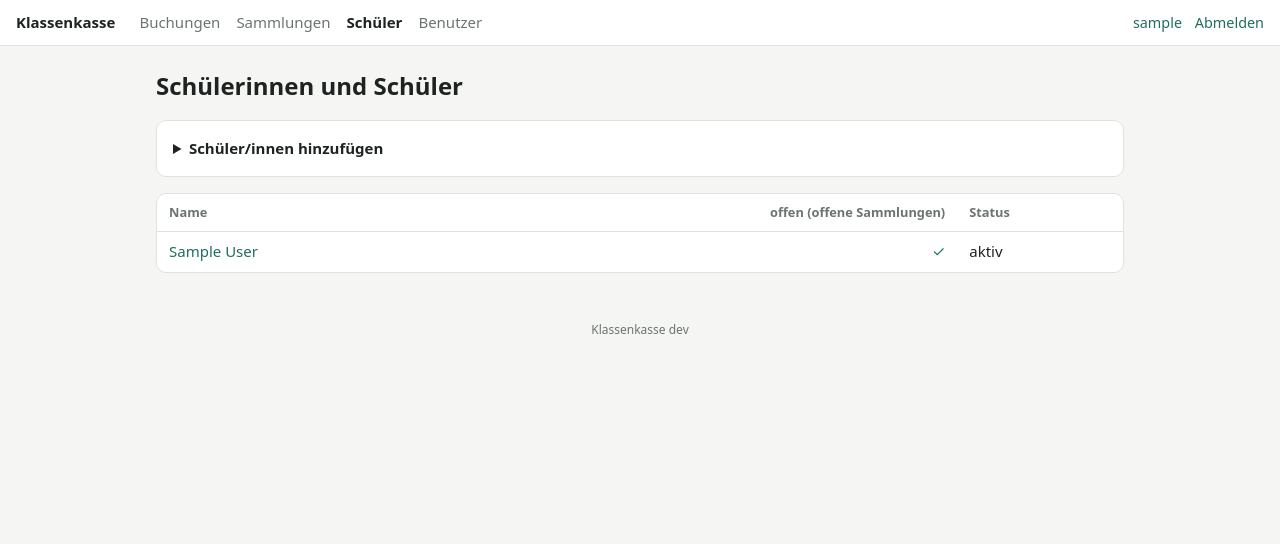
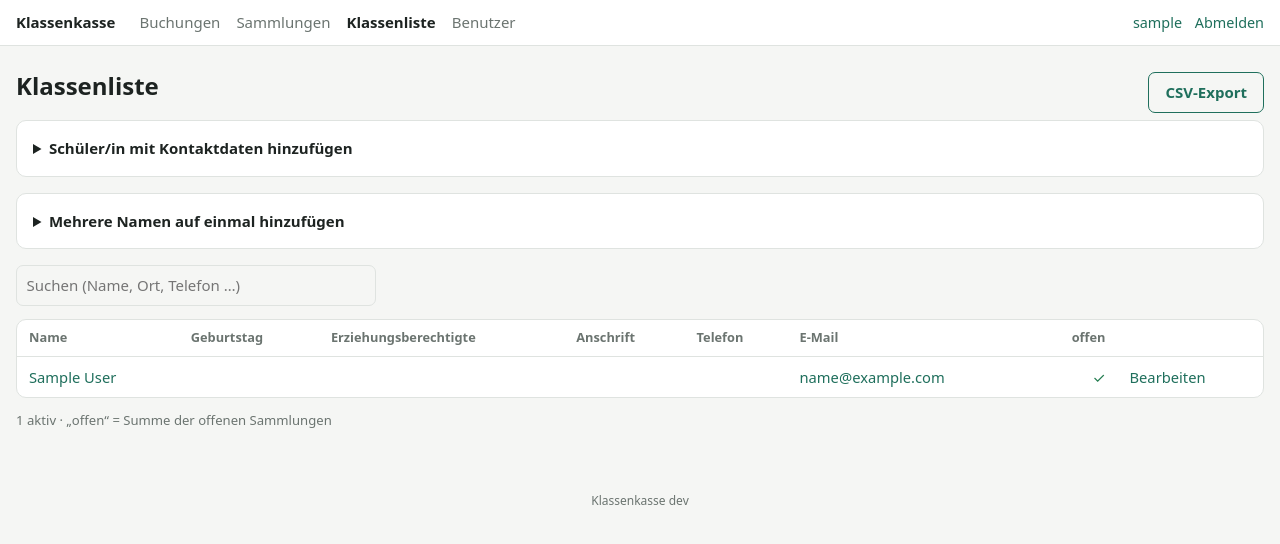
Before and after one commit to StofflHD/klassenkasse, a Flask app: page /schueler in a window 1280 px wide. Shown: the top 544 px of the page. Run offline with Flask 3, Linux system fonts and the light colour scheme; the visitor is signed in with stand-in values (Sample User, id 1); data comes from the database, SQL or seed files in the repository; data that the repository does not hold is empty.

Commit message:
0.2.0: Klassenliste mit Anschrift, Telefon, E-Mail als Tabelle
- Reiter "Schüler" heißt jetzt "Klassenliste": Tabelle mit Geburtstag,
  Erziehungsberechtigten, Anschrift, zwei Telefonnummern, E-Mail, Notiz; Suche
- Einzeln mit Kontaktdaten anlegen, auf der Detailseite anzeigen und bearbeiten
- CSV-Export der Klassenliste
- init_db() ergänzt neue Spalten in bestehenden Datenbanken (MIGRATIONS)

Co-Authored-By: Claude Opus 5.5 <noreply@anthropic.com>

```diff
--- a/app/app.py
+++ b/app/app.py
@@ -2,6 +2,7 @@
 import csv
 import io
 import os
+import re
 import secrets
 import sqlite3
 import sys
@@ -73,7 +74,36 @@ def init_db():
     db = sqlite3.connect(app.config["DATABASE"])
     with open(os.path.join(BASE_DIR, "schema.sql"), encoding="utf-8") as f:
         db.executescript(f.read())
+    migrate(db)
     db.close()
+
+
+# Spalten, die nach der ersten Version dazugekommen sind: (Tabelle, Spalte, Definition)
+MIGRATIONS = [
+    ("students", "birthday", "TEXT"),
+    ("students", "guardians", "TEXT NOT NULL DEFAULT ''"),
+    ("students", "street", "TEXT NOT NULL DEFAULT ''"),
+    ("students", "zip", "TEXT NOT NULL DEFAULT ''"),
+    ("students", "city", "TEXT NOT NULL DEFAULT ''"),
+    ("students", "phone", "TEXT NOT NULL DEFAULT ''"),
+    ("students", "phone2", "TEXT NOT NULL DEFAULT ''"),
+    ("students", "email", "TEXT NOT NULL DEFAULT ''"),
+    ("students", "notes", "TEXT NOT NULL DEFAULT ''"),
+]
+
+
+def migrate(db):
+    for table, column, definition in MIGRATIONS:
+        existing = {r[1] for r in db.execute(f"PRAGMA table_info({table})")}
+        if column in existing:
+            continue
+        try:
+            db.execute(f"ALTER TABLE {table} ADD COLUMN {column} {definition}")
+            db.commit()
+        except sqlite3.OperationalError as e:
+            # mehrere Gunicorn-Worker starten gleichzeitig – einer war schneller
+            if "duplicate column" not in str(e):
+                raise
 
 
 init_db()
@@ -488,6 +518,37 @@ def open_per_student(db):
     return result
 
 
+# Kontaktfelder der Klassenliste: (Spalte, Bezeichnung, max. Länge)
+CONTACT_FIELDS = [
+    ("guardians", "Erziehungsberechtigte", 200),
+    ("street", "Straße", 120),
+    ("zip", "PLZ", 10),
+    ("city", "Ort", 80),
+    ("phone", "Telefon", 40),
+    ("phone2", "Telefon 2 / mobil", 40),
+    ("email", "E-Mail", 120),
+    ("notes", "Notiz", 500),
+]
+EMAIL_RE = re.compile(r"^[^@\s]+@[^@\s]+\.[^@\s]+$")
+
+
+def read_student_form(f):
+    data = {"name": (f.get("name") or "").strip()[:100]}
+    if not data["name"]:
+        raise ValueError("Bitte einen Namen angeben.")
+    for key, _label, maxlen in CONTACT_FIELDS:
+        data[key] = (f.get(key) or "").strip()[:maxlen]
+    data["email"] = data["email"].replace(" ", "")
+    for addr in filter(None, (a.strip() for a in data["email"].replace(";", ",").split(","))):
+        if not EMAIL_RE.match(addr):
+            raise ValueError(f"Ungültige E-Mail-Adresse: {addr}")
+    data["birthday"] = parse_date(f.get("birthday"), default_today=False)
+    return data
+
+
+STUDENT_COLUMNS = ["name", "birthday"] + [k for k, _l, _m in CONTACT_FIELDS]
+
+
 @app.route("/schueler", methods=["GET", "POST"])
 @login_required
 def students():
@@ -495,6 +556,17 @@ def students():
     if request.method == "POST":
         if not can("kasse"):
             abort(403)
+        if request.form.get("action") == "single":
+            try:
+                data = read_student_form(request.form)
+                db.execute(f"INSERT INTO students ({', '.join(STUDENT_COLUMNS)}) "
+                           f"VALUES ({', '.join('?' * len(STUDENT_COLUMNS))})",
+                           [data[c] for c in STUDENT_COLUMNS])
+                db.commit()
+                flash(f"{data['name']} angelegt.", "ok")
+            except ValueError as e:
+                flash(str(e), "error")
+            return redirect(url_for("students"))
         names = [n.strip()[:100] for n in request.form.get("names", "").splitlines() if n.strip()]
         for n in names:
             db.execute("INSERT INTO students (name) VALUES (?)", (n,))
@@ -503,7 +575,20 @@ def students():
               "ok" if names else "error")
         return redirect(url_for("students"))
     rows = db.execute("SELECT * FROM students ORDER BY active DESC, name COLLATE NOCASE").fetchall()
-    return render_template("students.html", rows=rows, open_map=open_per_student(db))
+    return render_template("students.html", rows=rows, open_map=open_per_student(db),
+                           fields=CONTACT_FIELDS)
+
+
+@app.route("/export/klassenliste.csv")
+@login_required
+def export_students():
+    rows = get_db().execute("SELECT * FROM students ORDER BY active DESC, name COLLATE NOCASE").fetchall()
+    return csv_response(
+        f"klassenliste_{date.today().isoformat()}.csv",
+        ["Name", "Geburtstag"] + [label for _k, label, _m in CONTACT_FIELDS] + ["Status"],
+        [[csv_text(r["name"]), date_de(r["birthday"])]
+         + [csv_text(r[k]) for k, _l, _m in CONTACT_FIELDS]
+         + ["aktiv" if r["active"] else "inaktiv"] for r in rows])
 
 
 @app.route("/schueler/<int:sid>")
@@ -518,7 +603,7 @@ def student(sid):
                 status.append({"c": col, **i})
     rows = db.execute(BOOKING_SELECT + " WHERE b.student_id = ? ORDER BY b.booking_date DESC, b.id DESC",
                       (sid,)).fetchall()
-    return render_template("student.html", st=st, status=status, rows=rows)
+    return render_template("student.html", st=st, status=status, rows=rows, fields=CONTACT_FIELDS)
 
 
 @app.route("/schueler/<int:sid>/bearbeiten", methods=["POST"])
@@ -530,10 +615,13 @@ def student_edit(sid):
         db.execute("UPDATE students SET active = ? WHERE id = ?", (0 if st["active"] else 1, sid))
         flash("Status geändert.", "ok")
     else:
-        name = request.form.get("name", "").strip()[:100]
-        if name:
-            db.execute("UPDATE students SET name = ? WHERE id = ?", (name, sid))
-            flash("Name geändert.", "ok")
+        try:
+            data = read_student_form(request.form)
+            db.execute(f"UPDATE students SET {', '.join(c + ' = ?' for c in STUDENT_COLUMNS)} WHERE id = ?",
+                       [data[c] for c in STUDENT_COLUMNS] + [sid])
+            flash("Gespeichert.", "ok")
+        except ValueError as e:
+            flash(str(e), "error")
     db.commit()
     return redirect(url_for("student", sid=sid))
 
--- a/app/static/style.css
+++ b/app/static/style.css
@@ -19,6 +19,7 @@ a:hover { text-decoration: underline; }
 h1 { font-size: 1.5rem; margin: .2rem 0 1rem; }
 h2 { font-size: 1.1rem; margin: 2rem 0 .7rem; display: flex; gap: 1rem; align-items: baseline; }
 main { max-width: 1000px; margin: 0 auto; padding: 1.2rem 16px 3rem; }
+main.wide { max-width: 1400px; }
 .foot { max-width: 1000px; margin: 0 auto; padding: 0 16px 1.5rem; font-size: .75rem; color: var(--muted); text-align: center; }
 
 .top { display: flex; flex-wrap: wrap; align-items: center; gap: .5rem 1.5rem;
@@ -74,6 +75,13 @@ tr.cancelled td.num { text-decoration: line-through; }
 tr.muted td { opacity: .6; }
 .small { font-size: .82rem; color: var(--muted); }
 .tag { display: inline-block; font-size: .72rem; padding: 0 .45rem; border: 1px solid var(--line); border-radius: 20px; color: var(--muted); margin-left: .3rem; font-weight: 400; }
+.nowrap { white-space: nowrap; }
+[hidden] { display: none !important; }
+input.filter { max-width: 360px; margin: 0 0 .8rem; }
+table.classlist td { font-size: .92rem; }
+dl.contact { display: grid; grid-template-columns: max-content 1fr; gap: .3rem 1rem; margin: 0; }
+dl.contact dt { color: var(--muted); font-size: .85rem; }
+dl.contact dd { margin: 0; }
 .empty, .hint { color: var(--muted); }
 .summary { color: var(--muted); margin-top: -.5rem; }
 
--- /dev/null
+++ b/app/templates/_student_fields.html
@@ -0,0 +1,12 @@
+{# Formularfelder einer Schülerin / eines Schülers; s = Datensatz oder none #}
+<label class="wide">Name <input name="name" value="{{ s.name if s }}" maxlength="100" required></label>
+<label>Geburtstag <input type="date" name="birthday" value="{{ s.birthday or '' if s }}"></label>
+<label class="wide">Erziehungsberechtigte <input name="guardians" value="{{ s.guardians if s }}" maxlength="200" placeholder="z. B. Maria und Peter Beispiel"></label>
+<label class="wide">Straße <input name="street" value="{{ s.street if s }}" maxlength="120" autocomplete="off"></label>
+<label>PLZ <input name="zip" value="{{ s.zip if s }}" maxlength="10" inputmode="numeric" autocomplete="off"></label>
+<label>Ort <input name="city" value="{{ s.city if s }}" maxlength="80" autocomplete="off"></label>
+<label>Telefon <input type="tel" name="phone" value="{{ s.phone if s }}" maxlength="40" autocomplete="off"></label>
+<label>Telefon 2 / mobil <input type="tel" name="phone2" value="{{ s.phone2 if s }}" maxlength="40" autocomplete="off"></label>
+<label class="wide">E-Mail <span class="small">(mehrere mit Komma trennen)</span>
+  <input name="email" value="{{ s.email if s }}" maxlength="120" inputmode="email" autocomplete="off"></label>
+<label class="wide">Notiz <textarea name="notes" rows="2" maxlength="500">{{ s.notes if s }}</textarea></label>
--- a/app/templates/base.html
+++ b/app/templates/base.html
@@ -13,7 +13,7 @@
   <nav>
     <a href="{{ url_for('bookings') }}" class="{{ 'on' if request.endpoint == 'bookings' }}">Buchungen</a>
     <a href="{{ url_for('collections') }}" class="{{ 'on' if request.endpoint in ('collections', 'collection') }}">Sammlungen</a>
-    <a href="{{ url_for('students') }}" class="{{ 'on' if request.endpoint in ('students', 'student') }}">Schüler</a>
+    <a href="{{ url_for('students') }}" class="{{ 'on' if request.endpoint in ('students', 'student') }}">Klassenliste</a>
     {% if can('admin') %}<a href="{{ url_for('users') }}" class="{{ 'on' if request.endpoint == 'users' }}">Benutzer</a>{% endif %}
   </nav>
   <div class="me">
@@ -22,7 +22,7 @@
   </div>
 </header>
 {% endif %}
-<main>
+<main class="{% block mainclass %}{% endblock %}">
   {% with msgs = get_flashed_messages(with_categories=true) %}
     {% for cat, m in msgs %}<div class="flash {{ cat }}">{{ m }}</div>{% endfor %}
   {% endwith %}
--- a/app/templates/students.html
+++ b/app/templates/students.html
@@ -1,13 +1,26 @@
 {% extends "base.html" %}
-{% block title %}Schüler – {{ klasse }}{% endblock %}
+{% block title %}Klassenliste – {{ klasse }}{% endblock %}
+{% block mainclass %}wide{% endblock %}
 {% block content %}
-<h1>Schülerinnen und Schüler</h1>
+<div class="headrow">
+  <h1>Klassenliste</h1>
+  {% if rows %}<div><a class="btn ghost" href="{{ url_for('export_students') }}">CSV-Export</a></div>{% endif %}
+</div>
+
 {% if can('kasse') %}
 <details class="card" {{ 'open' if not rows }}>
-  <summary>Schüler/innen hinzufügen</summary>
+  <summary>Schüler/in mit Kontaktdaten hinzufügen</summary>
+  <form method="post" class="grid">
+    {{ csrf_field }}
+    {% with s = none %}{% include "_student_fields.html" %}{% endwith %}
+    <div class="actions"><button name="action" value="single">Hinzufügen</button></div>
+  </form>
+</details>
+<details class="card">
+  <summary>Mehrere Namen auf einmal hinzufügen</summary>
   <form method="post">
     {{ csrf_field }}
-    <label>Ein Name pro Zeile
+    <label>Ein Name pro Zeile – Kontaktdaten danach über „Bearbeiten“ ergänzen
       <textarea name="names" rows="6" placeholder="Anna Beispiel&#10;Ben Muster"></textarea>
     </label>
     <div class="actions"><button>Hinzufügen</button></div>
@@ -16,21 +29,45 @@
 {% endif %}
 
 {% if rows %}
+<input type="search" id="filter" class="filter" placeholder="Suchen (Name, Ort, Telefon …)" aria-label="Klassenliste durchsuchen">
 <div class="tablewrap">
-<table>
-  <thead><tr><th>Name</th><th class="num">offen (offene Sammlungen)</th><th>Status</th></tr></thead>
+<table class="classlist" id="classlist">
+  <thead><tr>
+    <th>Name</th><th>Geburtstag</th><th>Erziehungsberechtigte</th><th>Anschrift</th>
+    <th>Telefon</th><th>E-Mail</th><th class="num">offen</th>{% if can('kasse') %}<th></th>{% endif %}
+  </tr></thead>
   <tbody>
   {% for s in rows %}
   {% set o = open_map.get(s.id, 0) %}
   <tr class="{{ 'muted' if not s.active }}">
-    <td><a href="{{ url_for('student', sid=s.id) }}">{{ s.name }}</a></td>
+    <td><a href="{{ url_for('student', sid=s.id) }}">{{ s.name }}</a>{% if not s.active %} <span class="tag">inaktiv</span>{% endif %}
+      {% if s.notes %}<div class="small">{{ s.notes }}</div>{% endif %}</td>
+    <td class="nowrap">{{ s.birthday|date_de }}</td>
+    <td>{{ s.guardians }}</td>
+    <td>{{ s.street }}{% if s.street and (s.zip or s.city) %}<br>{% endif %}{{ s.zip }} {{ s.city }}</td>
+    <td class="nowrap">
+      {% for p in [s.phone, s.phone2] if p %}<a href="tel:{{ p|replace(' ', '') }}">{{ p }}</a>{% if not loop.last %}<br>{% endif %}{% endfor %}
+    </td>
+    <td>
+      {% for m in s.email.replace(';', ',').split(',') if m.strip() %}<a href="mailto:{{ m.strip() }}">{{ m.strip() }}</a>{% if not loop.last %}<br>{% endif %}{% endfor %}
+    </td>
     <td class="num {{ 'neg' if o else 'pos' }}">{{ o|euro if o else '✓' }}</td>
-    <td>{{ 'aktiv' if s.active else 'inaktiv' }}</td>
+    {% if can('kasse') %}<td><a href="{{ url_for('student', sid=s.id) }}#bearbeiten">Bearbeiten</a></td>{% endif %}
   </tr>
   {% endfor %}
   </tbody>
 </table>
 </div>
+<p class="small" id="count">{{ rows|selectattr('active')|list|length }} aktiv{% if rows|rejectattr('active')|list %}, {{ rows|rejectattr('active')|list|length }} inaktiv{% endif %} · „offen“ = Summe der offenen Sammlungen</p>
+<script>
+  // Tabelle beim Tippen filtern
+  document.getElementById('filter').addEventListener('input', function () {
+    var q = this.value.trim().toLowerCase();
+    document.querySelectorAll('#classlist tbody tr').forEach(function (tr) {
+      tr.hidden = q !== '' && tr.textContent.toLowerCase().indexOf(q) === -1;
+    });
+  });
+</script>
 {% else %}
 <p class="empty">Noch keine Schüler/innen.</p>
 {% endif %}
```
Also changed, not shown: app/schema.sql (+11 -1 lines), app/templates/student.html (+22 -3 lines), docs/development.md (+4 -3 lines), docs/usage.md (+19 -2 lines), CHANGELOG.md, README.md, 1 other file.
